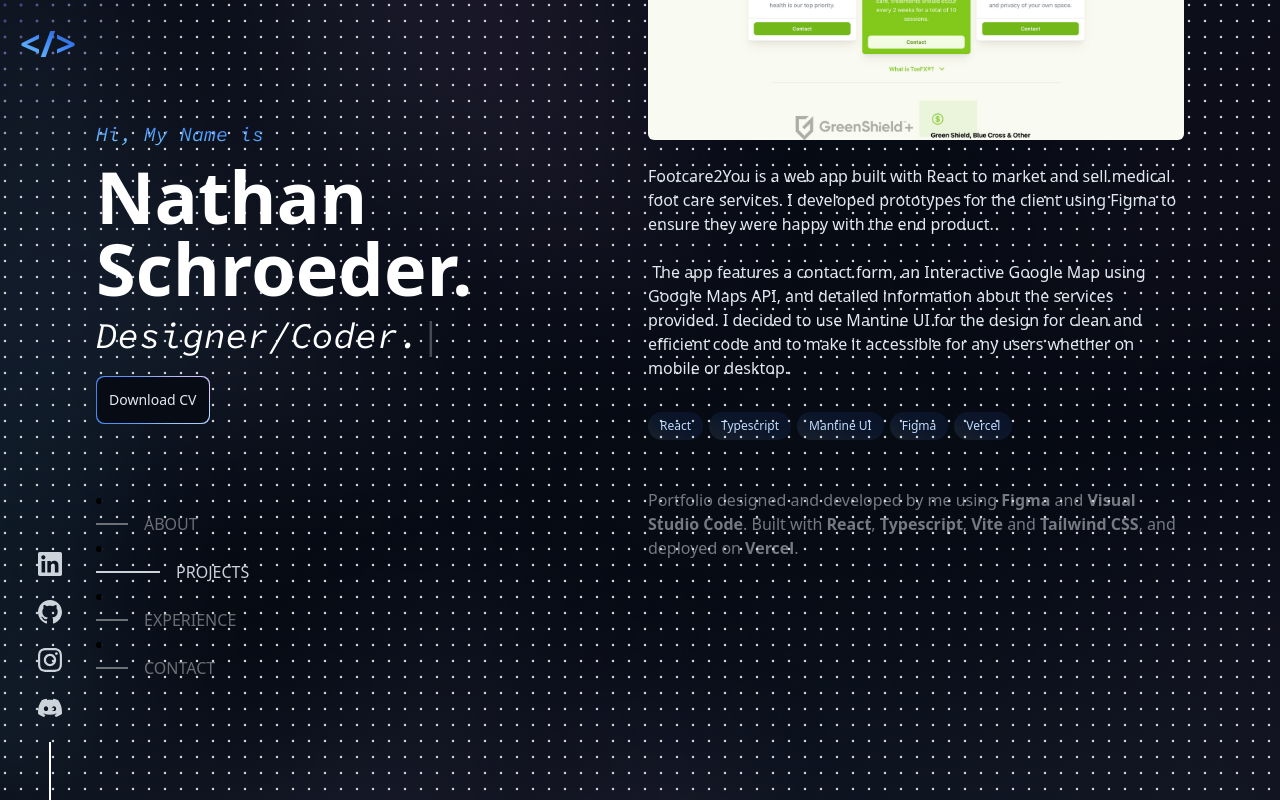
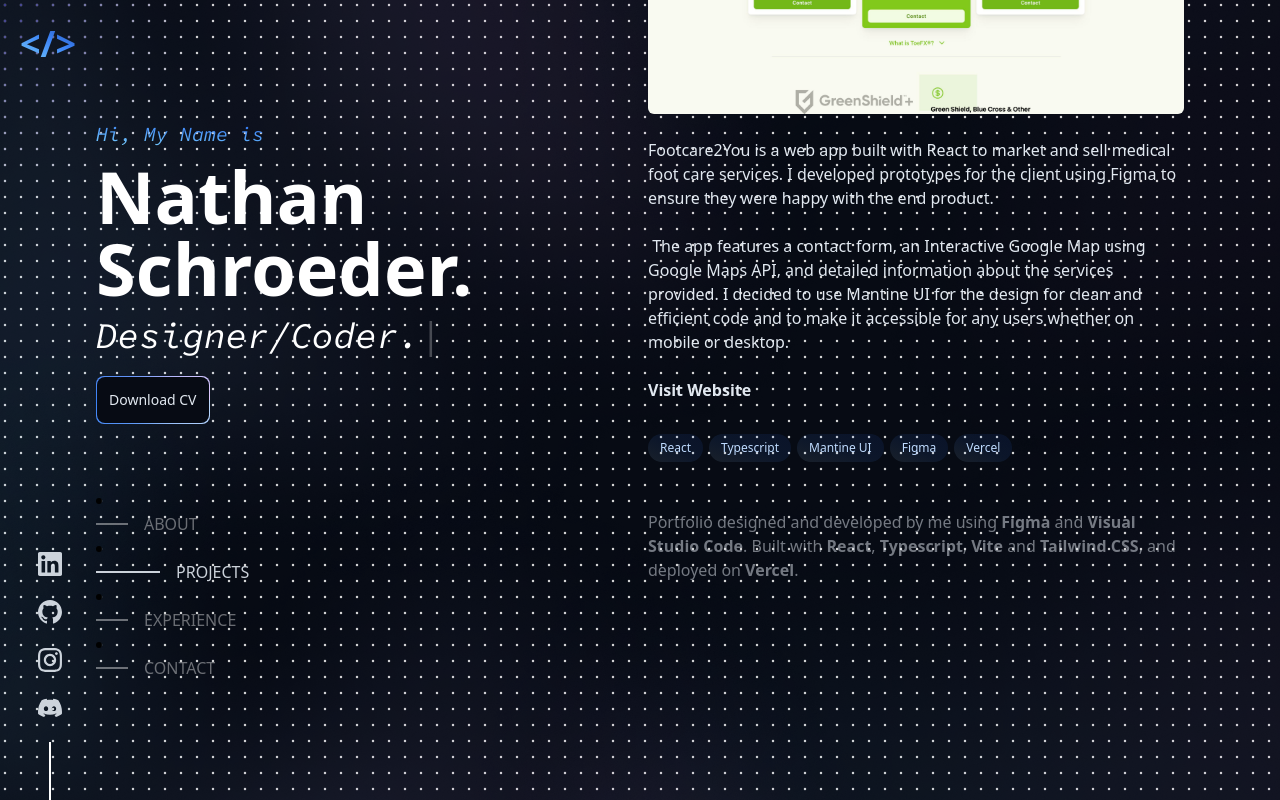
Before and after one commit to SchroederNathan/portfolio, a React (Vite) app: page / in a window 1280 px wide. Both pictures are taken after a click on the link 916 px from the left and 400 px from the top of the page. Built offline with nearby package versions, Linux system fonts and the light colour scheme.

Commit message:
Link shows on project detail now

```diff
--- a/src/components/sections/projects/ProjectData.tsx
+++ b/src/components/sections/projects/ProjectData.tsx
@@ -22,6 +22,6 @@
             "By streamlining these processes, it enhances operational efficiency and provides valuable insights for the company's planning needs."
         ],
         tags: ["Angular", "NodeJS", "Express", "MySQL", "Sequelize", "Figma", "Heroku",  "Netlify"],
-        link: "https://h2mstaging.com/",
+        link: "",
     },
 ]
--- a/src/components/sections/projects/ProjectDetail.tsx
+++ b/src/components/sections/projects/ProjectDetail.tsx
@@ -3,6 +3,7 @@
 import { ProjectData } from './ProjectData'
 import { IconArrowLeft } from '@tabler/icons-react';
 import TechChip from './TechChip';
+import { link } from '../../../Helpers';
 
 const ProjectDetail = ({ id, onBackClicked }: { id: number, onBackClicked: any }) => {
     const project = ProjectData[id];
@@ -40,6 +41,11 @@
                 :
                 null
             }
+
+
+
+            {project.link ? <p className='text-mtext-white'><br/>{link(project.link, "Visit Website")}</p> : null}
+
             <ul className='mt-6 mb-6 flex flex-wrap'>
                 <TechChip tags={project.tags} />
             </ul>
```
